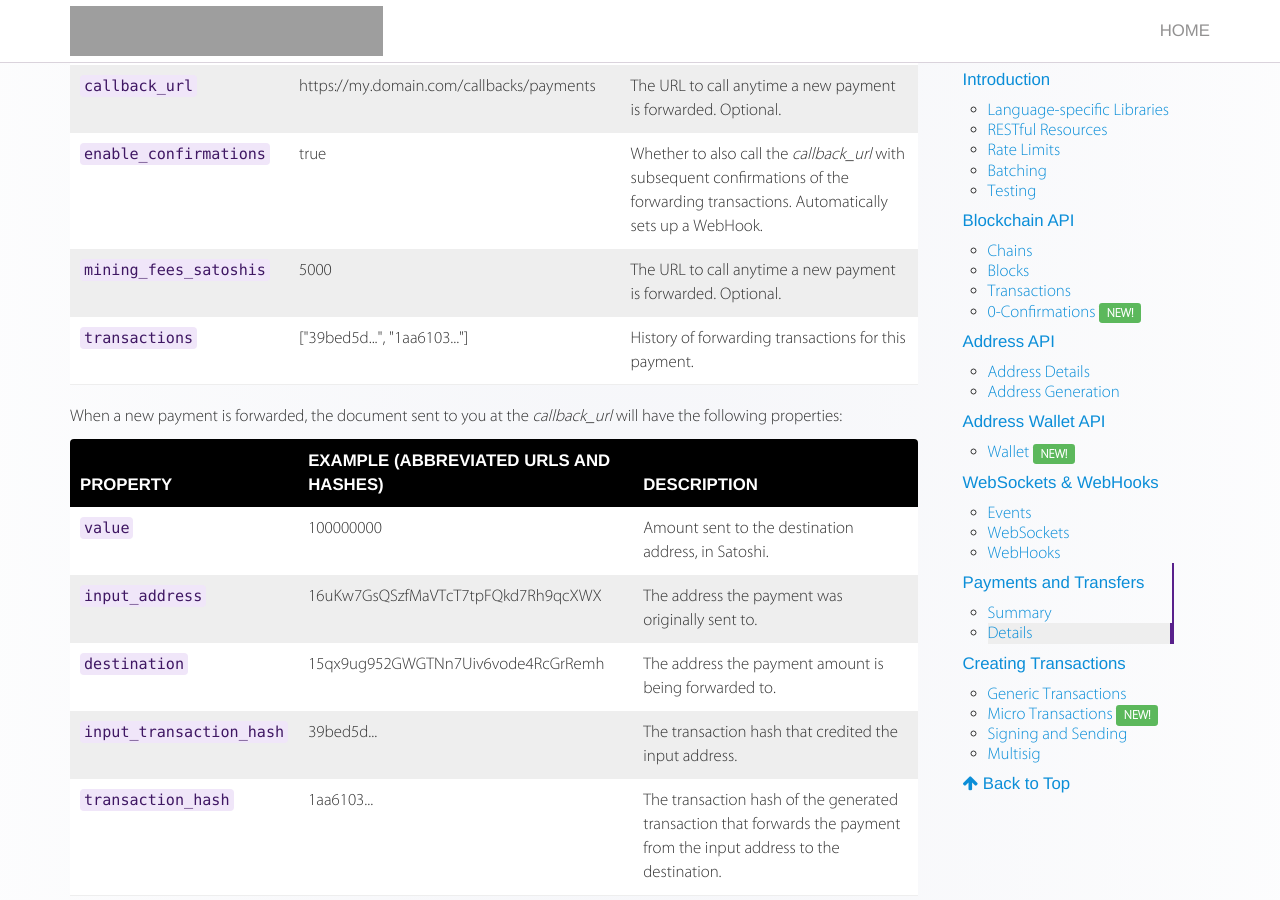
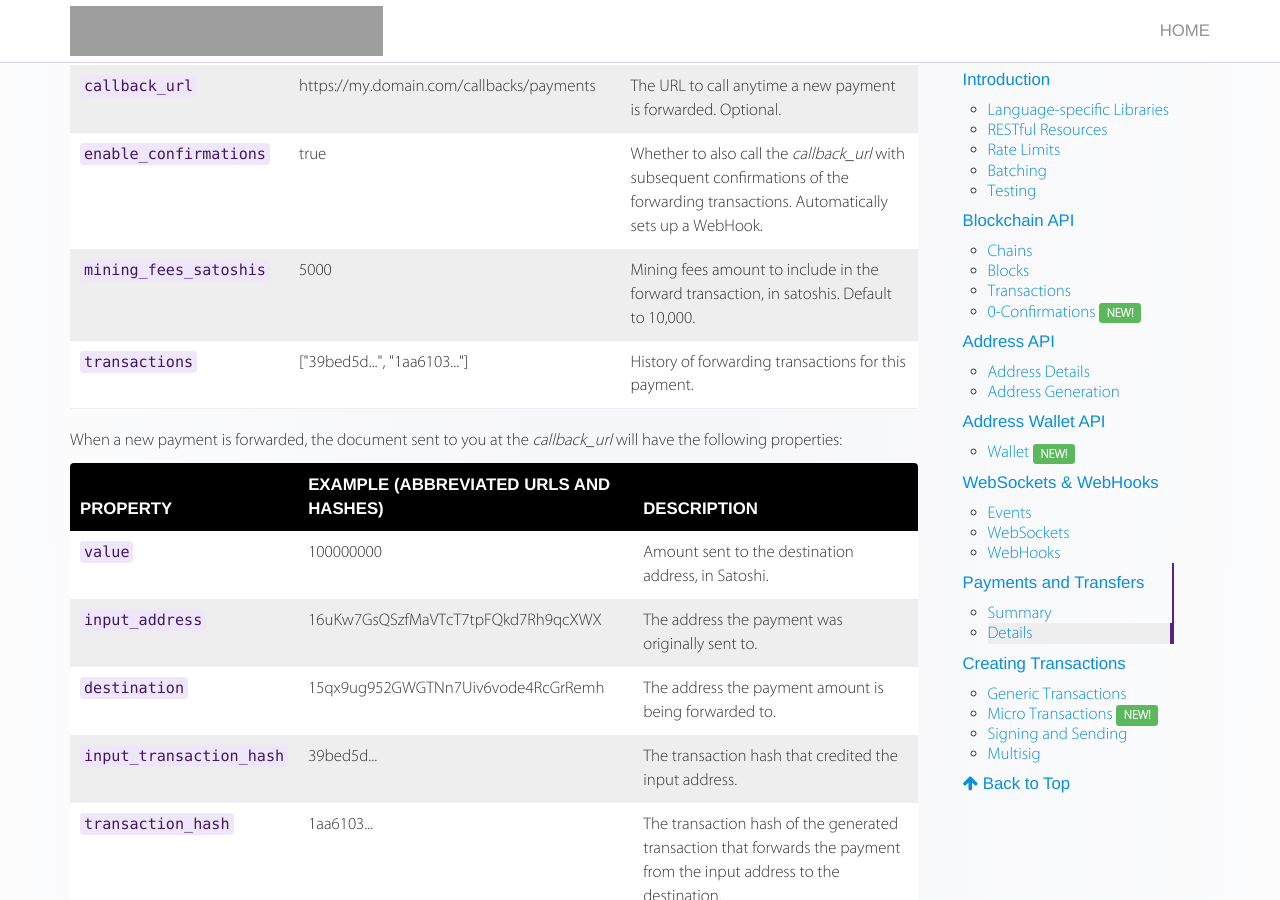
Before and after one commit to blockcypher/documentation, a Jekyll site: the page built from index.html, in a window 1280 px wide and 900 px high, scrolled down 24580 px. Built offline with Jekyll 4.4.1, drawn with Linux system fonts in a browser that asks for light colours; nearby versions of some CDN libraries; some web fonts are replaced; some of the changed text lies outside the part shown.

Commit message:
Fixed mining fees property description.

```diff
--- a/_includes/reference/payments_transfers.html
+++ b/_includes/reference/payments_transfers.html
@@ -162,7 +162,7 @@
       <tr>
         <td><code>mining_fees_satoshis</code></td>
         <td>5000</td>
-        <td>The URL to call anytime a new payment is forwarded. Optional.</td>
+        <td>Mining fees amount to include in the forward transaction, in satoshis. Default to 10,000.</td>
       </tr>
       <tr>
         <td><code>transactions</code></td>
```
